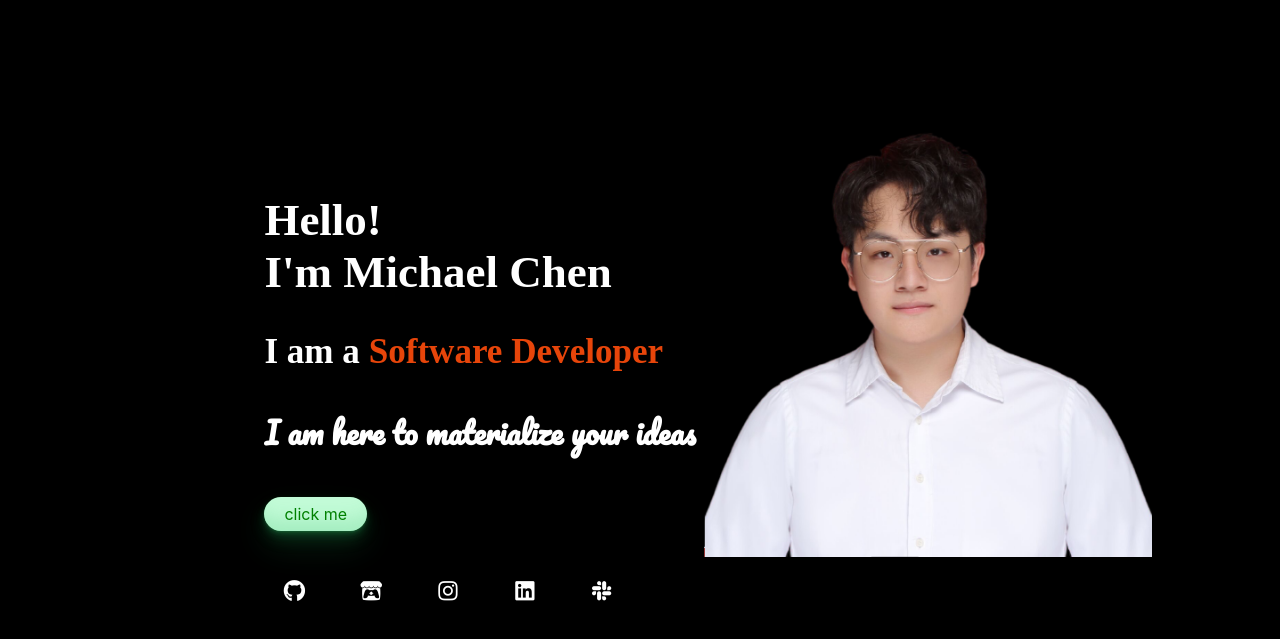
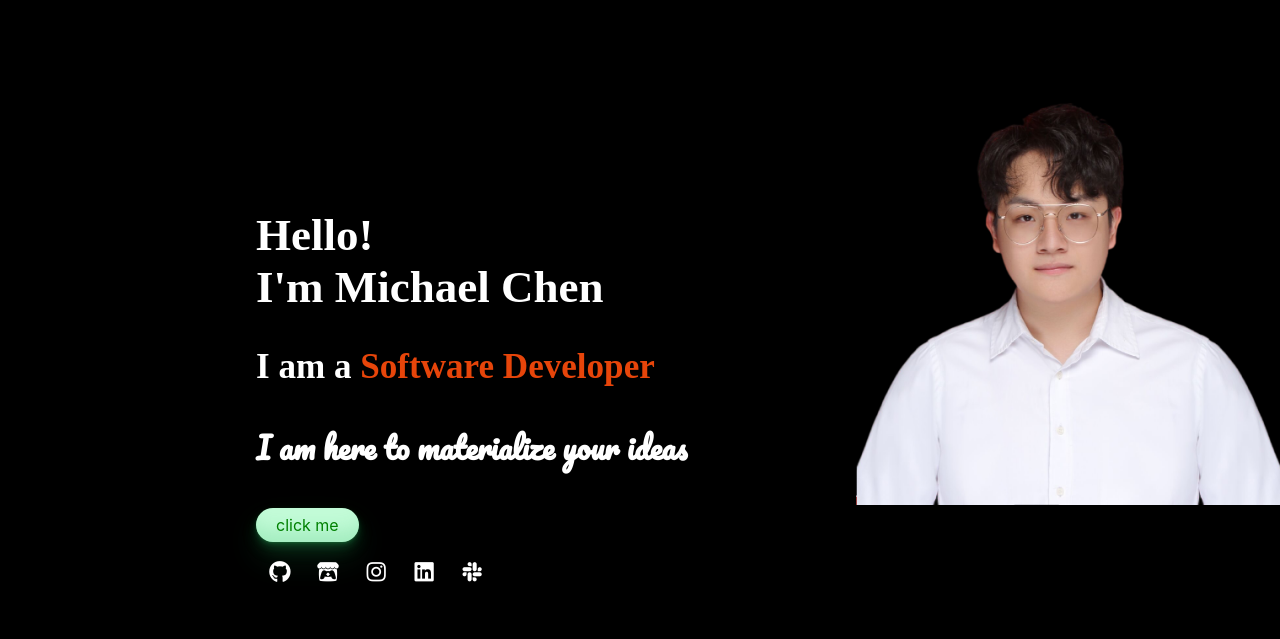
Before and after one commit to Michael-Susu12138/DM-UY-Web-Development, a plain HTML site: page Proj1/index.html in a window 1280 px wide. Shown: the part 103-742 px from the top of the page. Drawn offline with Linux system fonts and the light colour scheme; a web font is replaced by a local one.

Commit message:
proj1 update

```diff
--- /dev/null
+++ b/Proj1/css/about-content.css
@@ -0,0 +1,7 @@
+section {
+    color: white;
+}
+
+header {
+    background-color: black;
+}
--- a/Proj1/css/body.css
+++ b/Proj1/css/body.css
@@ -1,11 +1,18 @@
 @import url('https://fonts.googleapis.com/css2?family=Pacifico&display=swap');
 @import url('https://fonts.googleapis.com/css2?family=Gloock&display=swap');
+
+body{
+    position: relative;
+}
 
 section {
     margin-top: 7%;
     margin-left: 20%;
-    width: 70%;
-    height: 500px;
+    /* width: 70%;
+    height: 500px; */
+
+    width: auto;
+    height: auto;
     /* padding: 10px; */
     display: flex;
     flex-flow: row nowrap;
@@ -15,43 +22,52 @@ section {
 .body-left{
     margin-top: 12%;
     padding: 0;
-    width: 50%;
-    height: 50%;
+    width: 100%;
+    height: 100%;
 
-    display: grid;
+    display: flex;
+    flex-flow: column;
     align-content: space-around;
-    justify-content: center;
+    /* justify-content: center; */
 
     color: white;
     font-family: 'Gloock', serif;
     font-size: 30px;
 
+
 }
 
-.body-left div h3, h4{
+
+.brief-intro {
     /* object-fit: contain; */
     display: block;
     width: 100%;
     height: 100%;
+
 }
 
 
-.body-left h3 span{
+.brief-intro h3 span{
     color:#e7450a
 }
 
-.body-left h4{
+.brief-intro h4{
     font-family: 'Pacifico', cursive;
 }
 
-.body-left button{
+.interactive-components{
+    width: 80%;
+    height: 60%;
+}
+
+.interactive-components button{
 
   background-color: #c2fbd7;
   border-radius: 100px;
   box-shadow: rgba(44, 187, 99, .2) 0 -25px 18px -14px inset,rgba(44, 187, 99, .15) 0 1px 2px,rgba(44, 187, 99, .15) 0 2px 4px,rgba(44, 187, 99, .15) 0 4px 8px,rgba(44, 187, 99, .15) 0 8px 16px,rgba(44, 187, 99, .15) 0 16px 32px;
   color: green;
   cursor: pointer;
-  display: inline-block;
+  display: block;
   font-family: CerebriSans-Regular,-apple-system,system-ui,Roboto,sans-serif;
   padding: 7px 20px;
   text-align: center;
@@ -62,43 +78,27 @@ section {
   user-select: none;
   -webkit-user-select: none;
   touch-action: manipulation;
+
 }
-.body-left button:hover {
+.interactive-components button:hover {
     box-shadow: rgba(44,187,99,.35) 0 -25px 18px -14px inset,rgba(44,187,99,.25) 0 1px 2px,rgba(44,187,99,.25) 0 2px 4px,rgba(44,187,99,.25) 0 4px 8px,rgba(44,187,99,.25) 0 8px 16px,rgba(44,187,99,.25) 0 16px 32px;
     transform: scale(1.05) rotate(-1deg);
 }
 
-section .body-right {
-    margin: 0;
-    padding: 0;
+
+.social-medias{
     width: 50%;
-    height: auto;
+    height: 100%;
 
-    display: grid;
-    align-content: center;
-    justify-content: center;
-}
 
-.body-right img{
-    object-fit: contain;
-    display: block;
-    width: 100%;
-    height: 100%;
+
+    display: flex;
+
+
 }
 
 
-.body-bottom{
-    width: 30%;
-    height: 30%;
-
-    margin-top: -2%;
-    margin-left: 20%;
-
-    display: flex;
-}
-
-
-.body-bottom ul{
+.social-medias ul{
     width: 100%;
 
     list-style-type: none;
@@ -109,19 +109,33 @@ section .body-right {
     display: flex;
 }
 
-.body-bottom ul li {
+.social-medias ul li {
     height: 60px;
     line-height: 60px;
     width: 120px;
-    /* display: block; */
+
 
     font-family: 'Righteous', cursive;
     font-size: 22px;
 
-    /* background-color: white; */
 }
 
-.body-bottom ul li a {
+.social-medias ul li a {
     text-decoration: none;
     color: white
 }
+
+.body-right {
+    margin: 0;
+    padding: 0;
+    width: 100%;
+    height: 100%;
+
+}
+
+.body-right img{
+    object-fit: contain;
+    display: block;
+    width: 100%;
+    height: 100%;
+}
--- a/Proj1/css/nav.css
+++ b/Proj1/css/nav.css
@@ -1,5 +1,5 @@
 @import url('https://fonts.googleapis.com/css2?family=Righteous&display=swap');
-header{
+.nav-header{
     padding: 0 2% ;
     height: 100px;
 
@@ -11,12 +11,12 @@ header{
     background: linear-gradient(to bottom, white 80%, rgba(0, 0, 0, 0.2) 100%)
 }
 
-header div{
+.nav-header div{
     margin: 0;
     width: 150px;
 }
 
-header div img{
+.nav-header div img{
     /* object-fit: cover; */
     width: 150px;
     height: 100px;
--- a/Proj1/index.html
+++ b/Proj1/index.html
@@ -11,7 +11,7 @@
 </head>
 <body>
     <!-- header and nav design -->
-    <header>
+    <header class="nav-header">
         <!-- personal Icon -->
         <div>
             <img src="resources/imgs/logo.png" alt="my logo"/>
@@ -20,7 +20,7 @@
         <nav>
             <ul>
                 <li><a href="#"> Home</a></li>
-                <li><a href="#"> About Me</a></li>
+                <li><a href="htmls/aboutMe.html"> About Me</a></li>
                 <li><a href="#">Skills</a></li>
                 <li><a href="#">Contact</a></li>
                 <li><a href="#">Learn More</a></li>
@@ -31,14 +31,28 @@
     <!-- body design -->
     <section>
         <article class="body-left">
+            <div class="brief-intro">
                 <h2> Hello! <br> I'm Michael Chen</h2>
                 <br>
                 <h3> I am a <span>Software Developer</span></h3>
                 <br>
                 <h4> I am here to materialize your ideas</h4>
                 <br>
-            <div>
+            </div>
+
+
+            <div class="interactive-components">
                 <button type="button"> click me</button>
+
+                <div class="social-medias">
+                    <ul>
+                        <li><a href="#" class="fab fa-github"></a></li>
+                        <li><a href="#" class="fab fa-itch-io"></a></li>
+                        <li><a href="#" class = "fab fa-instagram"></a></li>
+                        <li><a href="#" class = "fab fa-linkedin"></a></li>
+                        <li><a href="#" class = "fab fa-slack"></a></li>
+                    </ul>
+                </div>
             </div>
 
         </article>
@@ -49,13 +63,7 @@
     </section>
     <section class="body-bottom">
 
-        <ul>
-            <li><a href="#" class="fab fa-github"></a></li>
-            <li><a href="#" class="fab fa-itch-io"></a></li>
-            <li><a href="#" class = "fab fa-instagram"></a></li>
-            <li><a href="#" class = "fab fa-linkedin"></a></li>
-            <li><a href="#" class = "fab fa-slack"></a></li>
-        </ul>
+
 
     </section>
 
```
Also changed, not shown: Proj1/htmls/aboutMe.html (added, +117 -0 lines). Lines whose indentation alone changed are shown as unchanged.
